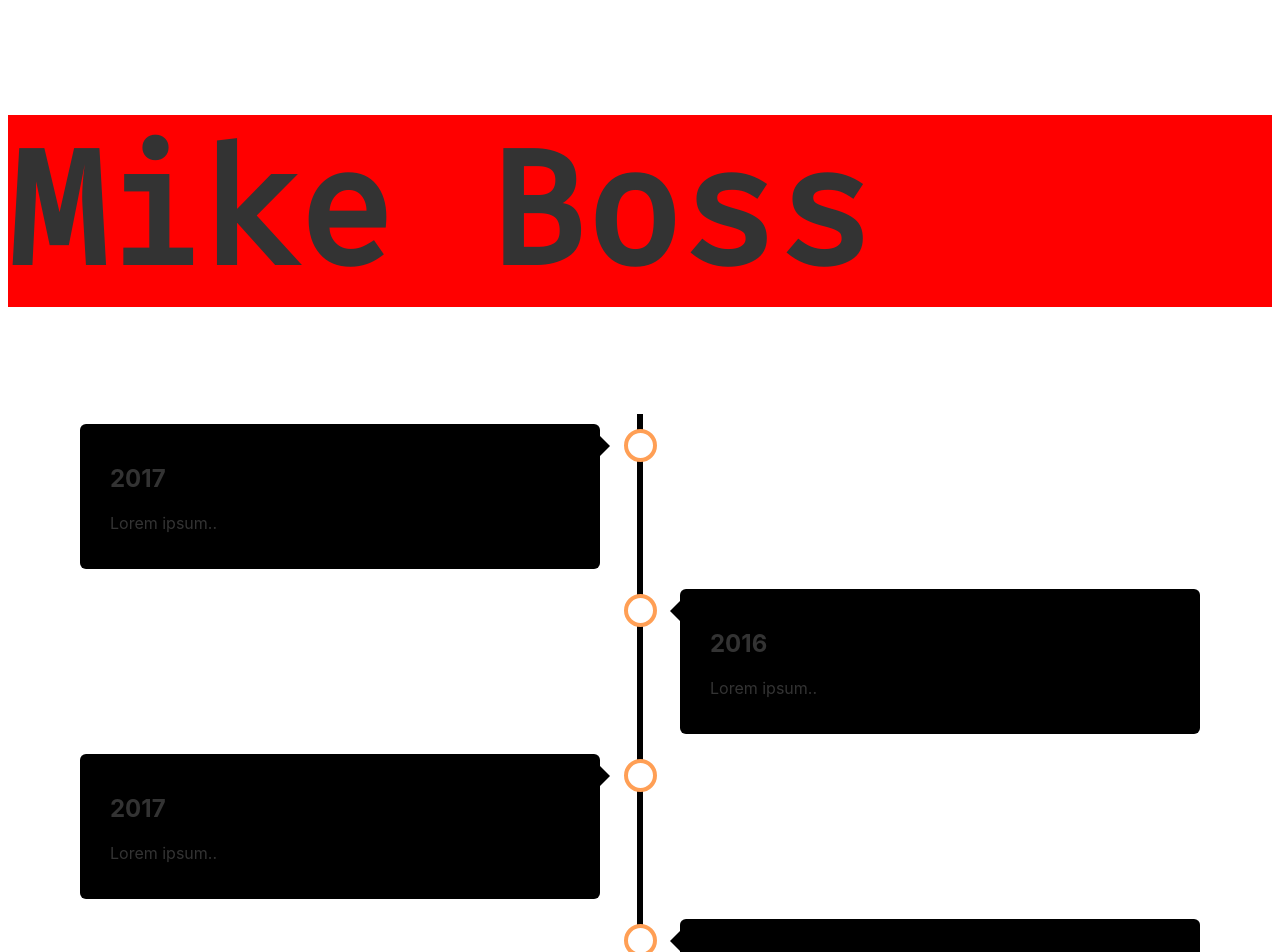
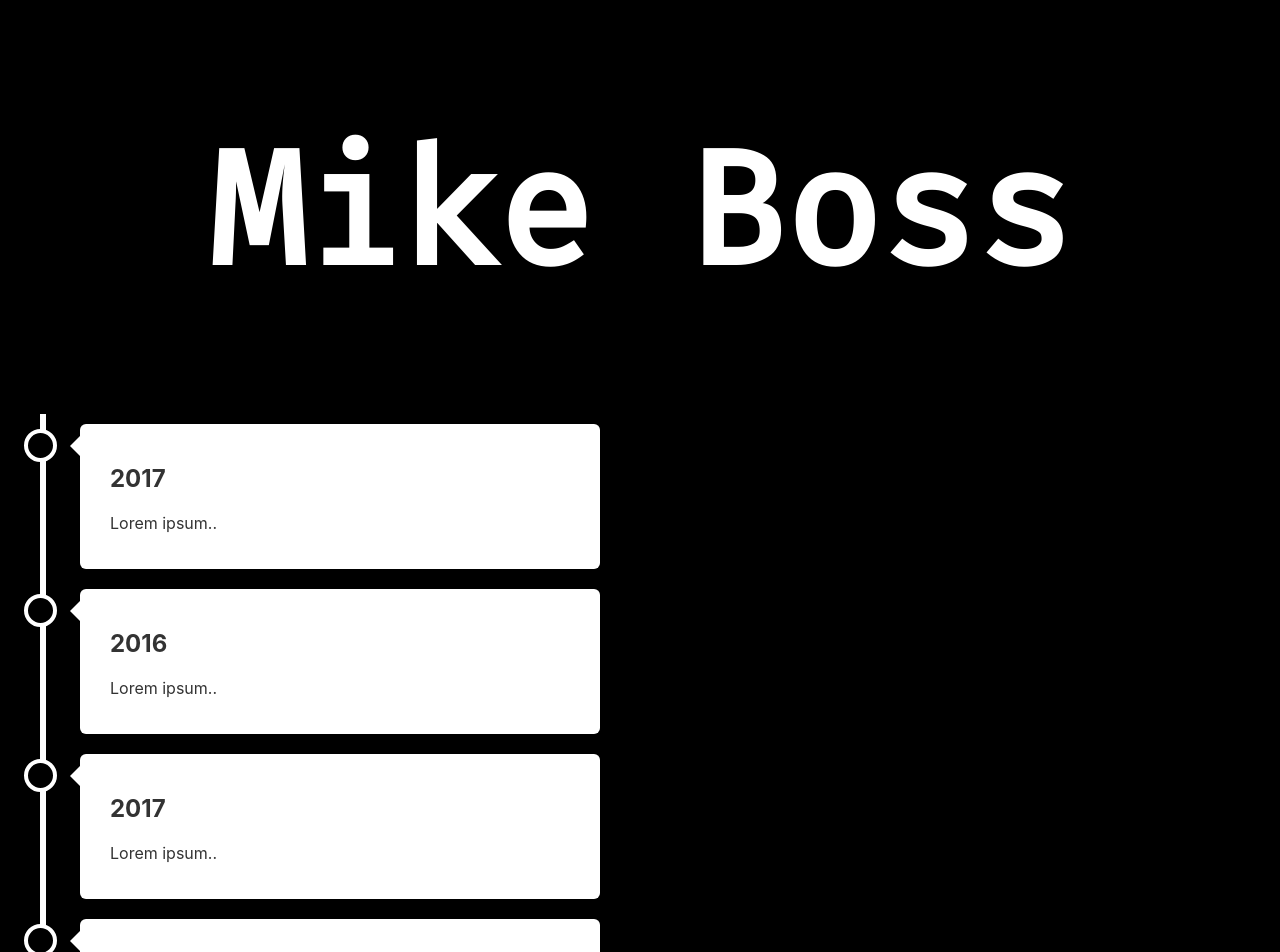
Before and after one commit to Mibokess/personal-website, a Svelte app: page / in a window 1280 px wide. Shown: the top 952 px of the page. Built offline with nearby package versions, Linux system fonts and the light colour scheme.

Commit message:
White on black color scheme

```diff
--- a/src/App.svelte
+++ b/src/App.svelte
@@ -3,7 +3,11 @@
 	import Timeline from './Timeline.svelte';
 </script>
 
-<style></style>
+<style>
+	:global(body) {
+		background: black;
+	}
+</style>
 
 <Title/>
 <Timeline/>
--- a/src/Timeline.svelte
+++ b/src/Timeline.svelte
@@ -15,11 +15,10 @@
         content: '';
         position: absolute;
         width: 6px;
-        background-color: black;
+        background-color: white;
         top: 0;
         bottom: 0;
-        left: 50%;
-        margin-left: -3px;
+        left: 0;
     }
 
     /* Container around content */
@@ -37,35 +36,11 @@
         width: 25px;
         height: 25px;
         right: -17px;
-        background-color: white;
-        border: 4px solid #FF9F55;
+        background-color: black;
+        border: 4px solid white;
         top: 15px;
         border-radius: 50%;
         z-index: 1;
-    }
-
-    /* Place the container to the left */
-    .left {
-        left: 0;
-    }
-
-    /* Place the container to the right */
-    .right {
-        left: 50%;
-    }
-
-    /* Add arrows to the left container (pointing right) */
-    .left::before {
-        content: " ";
-        height: 0;
-        position: absolute;
-        top: 22px;
-        width: 0;
-        z-index: 1;
-        right: 30px;
-        border: medium solid black;
-        border-width: 10px 0 10px 10px;
-        border-color: transparent transparent transparent black;
     }
 
     /* Add arrows to the right container (pointing left) */
@@ -77,9 +52,9 @@
         width: 0;
         z-index: 1;
         left: 30px;
-        border: medium solid black;
+        border: medium solid white;
         border-width: 10px 10px 10px 0;
-        border-color: transparent black transparent transparent;
+        border-color: transparent white transparent transparent;
     }
 
     /* Fix the circle for containers on the right side */
@@ -90,7 +65,7 @@
     /* The actual content */
     .content {
         padding: 20px 30px;
-        background-color: black;
+        background-color: white;
         position: relative;
         border-radius: 6px;
     }
@@ -130,7 +105,7 @@
 </style>
 
 <div class="timeline">
-  <div class="container left">
+  <div class="container right">
     <div class="content">
       <h2>2017</h2>
       <p>Lorem ipsum..</p>
@@ -142,7 +117,7 @@
       <p>Lorem ipsum..</p>
     </div>
   </div>
-  <div class="container left">
+  <div class="container right">
     <div class="content">
       <h2>2017</h2>
       <p>Lorem ipsum..</p>
@@ -154,7 +129,7 @@
       <p>Lorem ipsum..</p>
     </div>
   </div>
-  <div class="container left">
+  <div class="container right">
     <div class="content">
       <h2>2017</h2>
       <p>Lorem ipsum..</p>
--- a/src/Title.svelte
+++ b/src/Title.svelte
@@ -9,11 +9,33 @@
 	h1 {
 		font-size: 10rem;
 		font-family: 'Fira Mono', monospace;
-		position: sticky;
-		top: 0px;
-		left: 50%;
-		background-color: red;
+        color: white;
+        background: black;
+        z-index: 2;
+        position: sticky;
+        display: flex;
+        place-content: center;
+        top: 0%;
+        z-index: 2;
 	}
+
+        .cover > * {
+    margin-top: 1rem;
+    margin-bottom: 1rem;
+    }
+
+    .cover > h1 {
+    margin-top: auto;
+    margin-bottom: auto;
+    }
+
+    .cover > :first-child:not(h1) {
+    margin-top: 0;
+    }
+
+    .cover > :last-child:not(h1) {
+    margin-bottom: 0;
+    }
 </style>
 
 <h1>Mike Boss</h1>
```
